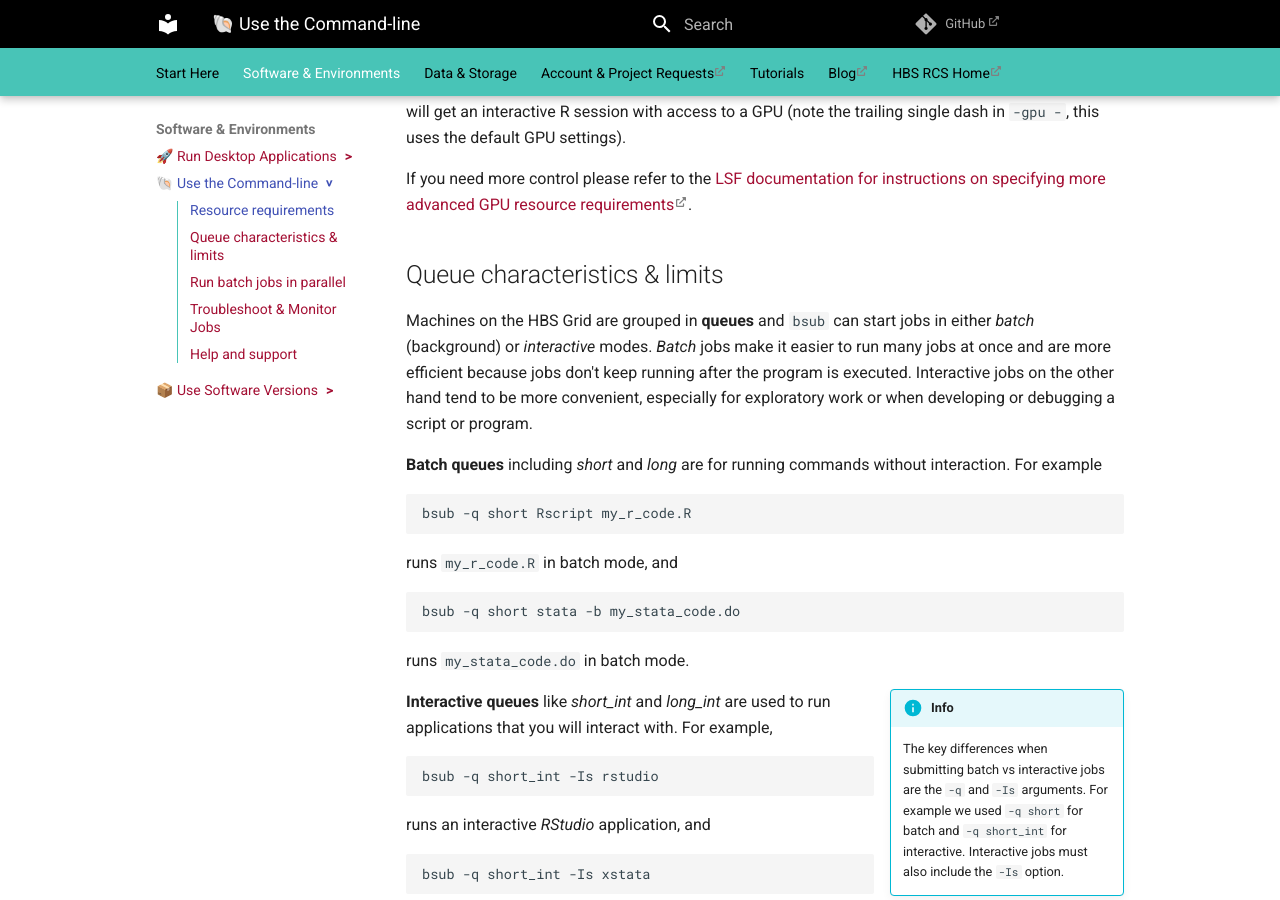
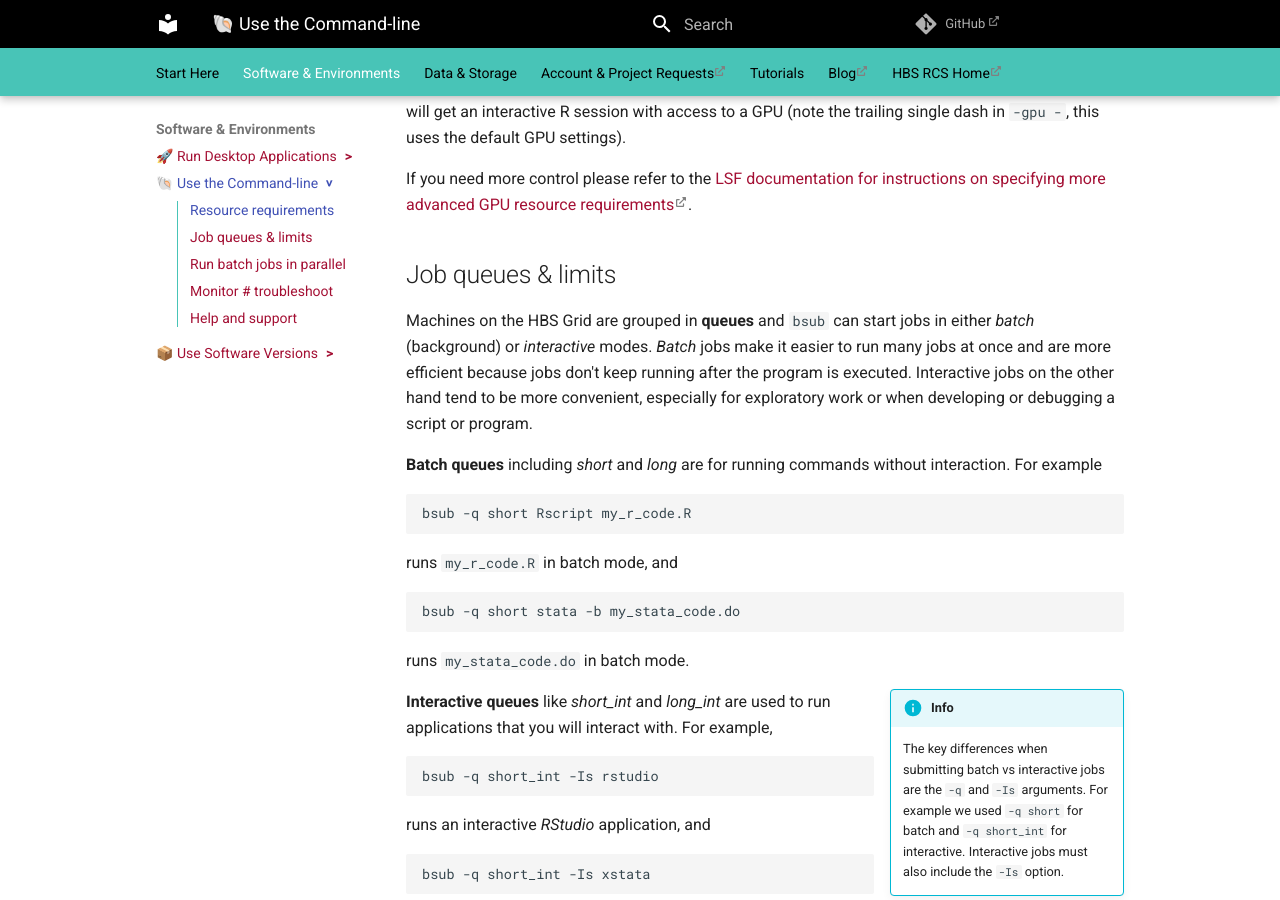
Before and after one commit to hbs-rcs/hbsgrid-docs, an MkDocs documentation site: the page built from docs/commandline.md, in a window 1280 px wide and 900 px high, scrolled down 1788 px. Built offline with MkDocs 1.6.1 and Material for MkDocs 9.7.7, drawn with Linux system fonts in a browser that asks for light colours; comment, search, counter and statistics services are not loaded; some of the changed text lies outside the part shown.

Commit message:
cleanup headings

```diff
--- a/docs/commandline.md
+++ b/docs/commandline.md
@@ -96,7 +96,7 @@ If you need more control please refer to the [LSF documentation for instructions
 on specifying more advanced GPU resource requirements](https://www.ibm.com/docs/en/spectrum-lsf/10.1.0?topic=jobs-submitting-that-require-gpu-resources).
 
 
-## Queue characteristics & limits
+## Job queues & limits
 
 Machines on the HBS Grid are grouped in **queues** and `bsub` can start jobs in either
 *batch* (background) or *interactive* modes. *Batch* jobs make it easier to run
@@ -188,7 +188,7 @@ determine the correct inputs or parameter values.
 
 For more details refer to the [LSF job array documentation](https://www.ibm.com/docs/en/spectrum-lsf/10.1.0?topic=administration-job-arrays).
 
-## Troubleshoot & Monitor Jobs {#troubleshooting-jobs-and-resources}
+## Monitor # troubleshoot {#troubleshooting-jobs-and-resources}
 
 A variety of problems can arise when running jobs and applications on
 the HBSGrid. LSF provides command-line tools to monitor and inspect your jobs
```
